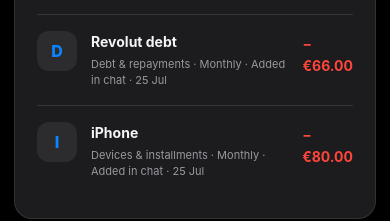
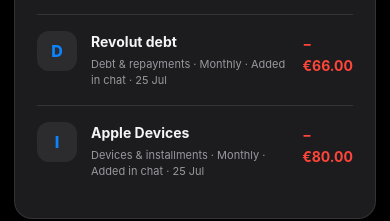
Before and after one commit to kbekulov/finance, a Next.js app: page / in a window 390 px wide. Shown: the part 2860-3081 px from the top of the page. Built offline with nearby package versions, Linux system fonts and the light colour scheme.

Commit message:
Rename iPhone expense to Apple Devices

```diff
--- a/app/page.tsx
+++ b/app/page.tsx
@@ -147,6 +147,15 @@
   },
 };
 
+const EXPENSE_NOTE_LABELS: Record<Language, Record<string, string>> = {
+  en: {
+    "Apple Devices": "Apple Devices",
+  },
+  ru: {
+    "Apple Devices": "Устройства Apple",
+  },
+};
+
 // The JSON file is the source of truth. Only the most recent 12 records are shown.
 const HISTORY = (financeHistoryJson.months as unknown as MonthRecord[]).slice(-12);
 const INITIAL_MONTH = HISTORY[HISTORY.length - 1];
@@ -257,6 +266,8 @@
     `${selectedMonth.updatedAt}T12:00:00`,
   ).toLocaleDateString(locale, { day: "numeric", month: "long", year: "numeric" })}`;
   const categoryLabel = (name: Category) => CATEGORY_LABELS[language][name];
+  const expenseNoteLabel = (note: string) =>
+    EXPENSE_NOTE_LABELS[language][note] ?? note;
 
   function addExpense(event: FormEvent<HTMLFormElement>) {
     event.preventDefault();
@@ -520,7 +531,7 @@
                       {categorySymbol(expense.category)}
                     </span>
                     <span className="expense-info">
-                      <strong>{expense.note}</strong>
+                      <strong>{expenseNoteLabel(expense.note)}</strong>
                       <small>
                         {categoryLabel(expense.category)} · {expense.recurring ? `${copy.monthly} · ` : ""}
                         {sourceLabel(expense.source, language)} ·{" "}
--- a/data/finance-history.json
+++ b/data/finance-history.json
@@ -6,7 +6,7 @@
       "month": "2026-07",
       "label": "July 2026",
       "updatedAt": "2026-07-25",
-      "revision": 2,
+      "revision": 3,
       "salary": 2150,
       "savingsGoal": 0,
       "expenses": [
@@ -81,9 +81,9 @@
           "frequency": "monthly"
         },
         {
-          "id": "2026-07-iphone",
+          "id": "2026-07-apple-devices",
           "amount": 80,
-          "note": "iPhone",
+          "note": "Apple Devices",
           "date": "2026-07-25",
           "category": "Devices & installments",
           "source": "chat",
--- a/script.js
+++ b/script.js
@@ -54,6 +54,9 @@
       "Debt & repayments": "Debt & repayments",
       "Devices & installments": "Devices & installments",
     },
+    expenseNotes: {
+      "Apple Devices": "Apple Devices",
+    },
   },
   ru: {
     monthGlance: "ВАШ МЕСЯЦ В ЦИФРАХ",
@@ -102,6 +105,9 @@
       "Debt & repayments": "Долги и выплаты",
       "Devices & installments": "Устройства и рассрочки",
     },
+    expenseNotes: {
+      "Apple Devices": "Устройства Apple",
+    },
   },
 };
 
@@ -120,6 +126,10 @@
 
 function categoryLabel(category) {
   return TRANSLATIONS[language].categories[category] ?? category;
+}
+
+function expenseNoteLabel(note) {
+  return TRANSLATIONS[language].expenseNotes[note] ?? note;
 }
 
 function locale() {
@@ -327,7 +337,9 @@
       </span>
       <strong class="expense-amount">−${formatEuro(safeNumber(expense.amount))}</strong>
     `;
-    item.querySelector(".expense-info strong").textContent = expense.note || expense.category;
+    item.querySelector(".expense-info strong").textContent = expenseNoteLabel(
+      expense.note || expense.category,
+    );
     list.append(item);
   });
   container.append(list);
```
